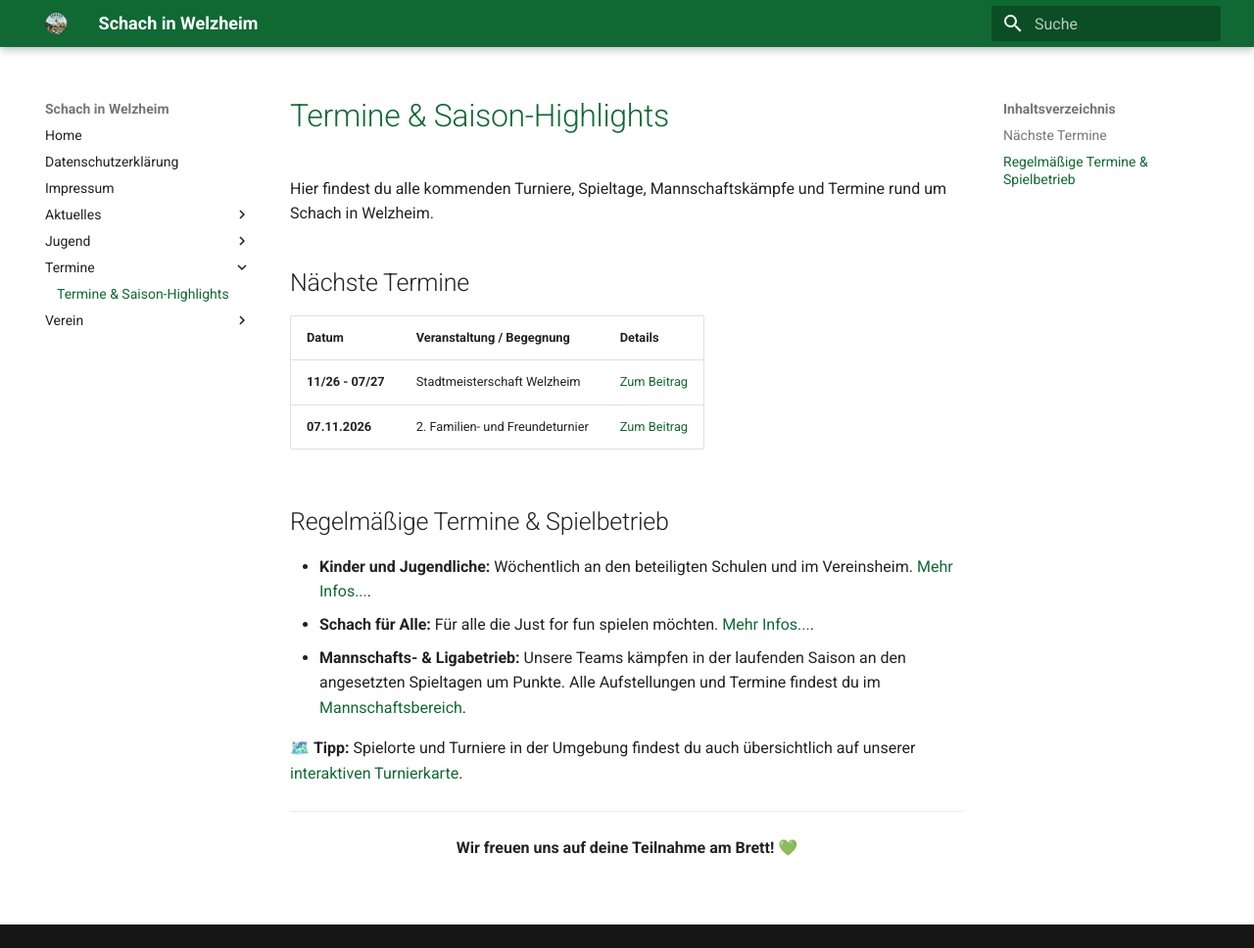
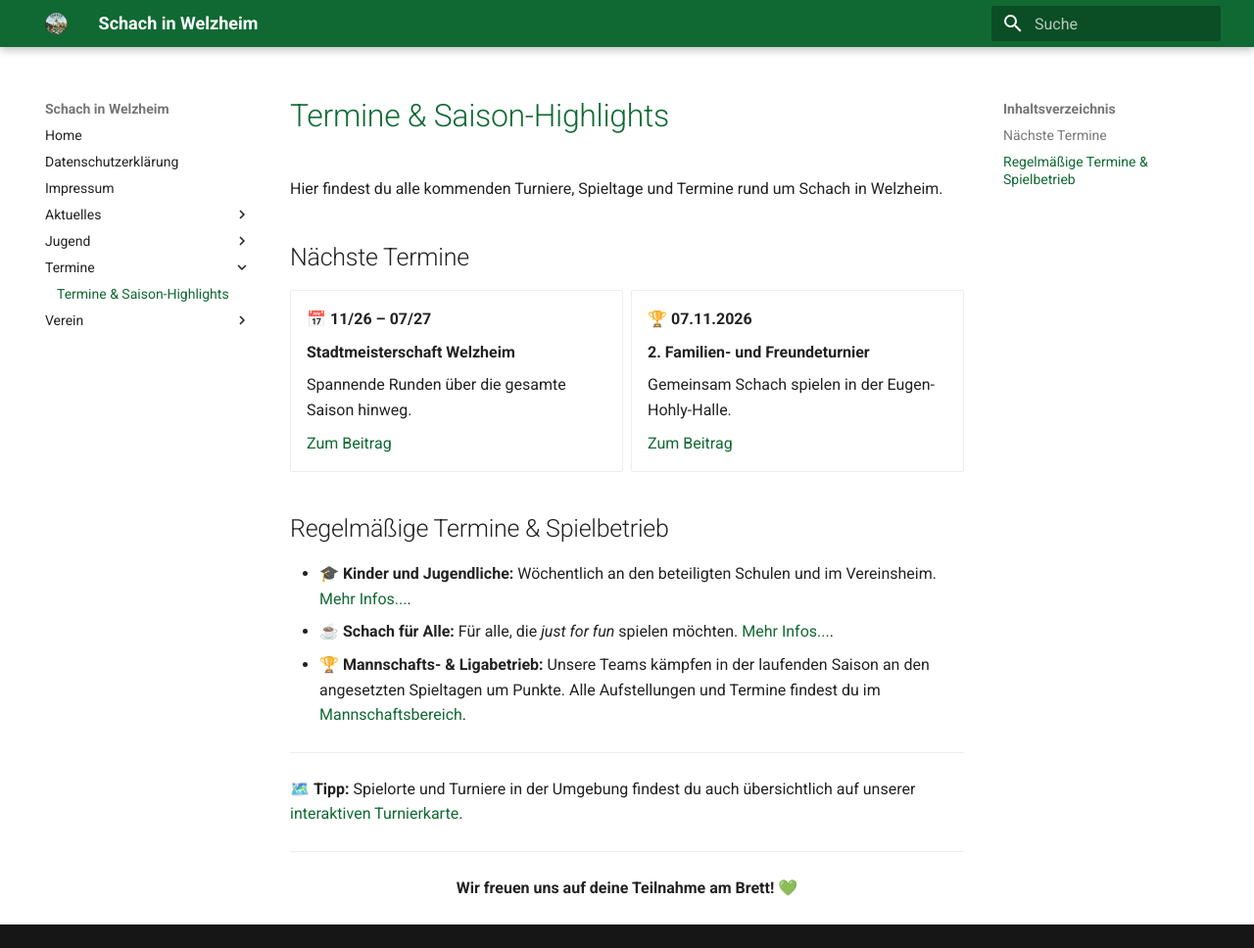
Before and after one commit to schachwelzheim/schachwelzheim, an MkDocs documentation site: the page built from docs/termine/index.md, in a window 1280 px wide and 968 px high. Shown: the whole window at 98% size. Built offline with MkDocs 1.6.1 and Material for MkDocs 9.7.7, drawn with Linux system fonts in a browser that asks for light colours.

Commit message:
Enhance event listings with icons and formatting
Updated the format of upcoming events and added icons for better visibility. Improved descriptions for clarity.

```diff
--- a/docs/termine/index.md
+++ b/docs/termine/index.md
@@ -1,19 +1,36 @@
 # Termine & Saison-Highlights
 
-Hier findest du alle kommenden Turniere, Spieltage, Mannschaftskämpfe und Termine rund um Schach in Welzheim.
+Hier findest du alle kommenden Turniere, Spieltage und Termine rund um Schach in Welzheim.
 
 ## Nächste Termine
 
-| Datum | Veranstaltung / Begegnung | Details |
-| :--- | :--- | :--- |
-| **11/26 - 07/27** | Stadtmeisterschaft Welzheim | [Zum Beitrag](../aktuelles/2026-10-07/) |
-| **07.11.2026** | 2. Familien- und Freundeturnier | [Zum Beitrag](../aktuelles/2026-09-29/) |
+<div class="grid cards" markdown>
+
+-   __📅 11/26 – 07/27__
+
+    **Stadtmeisterschaft Welzheim**
+
+    Spannende Runden über die gesamte Saison hinweg.
+
+    [Zum Beitrag](../aktuelles/2026-10-07/)
+
+-   __🏆 07.11.2026__
+
+    **2. Familien- und Freundeturnier**
+
+    Gemeinsam Schach spielen in der Eugen-Hohly-Halle.
+
+    [Zum Beitrag](../aktuelles/2026-09-29/)
+
+</div>
 
 ## Regelmäßige Termine & Spielbetrieb
 
-*   **Kinder und Jugendliche:** Wöchentlich an den beteiligten Schulen und im Vereinsheim. [Mehr Infos...](../jugend/).
-*   **Schach für Alle:** Für alle die Just for fun spielen möchten. [Mehr Infos...](../verein/alle).
-*   **Mannschafts- & Ligabetrieb:** Unsere Teams kämpfen in der laufenden Saison an den angesetzten Spieltagen um Punkte. Alle Aufstellungen und Termine findest du im [Mannschaftsbereich](../verein/mannschaften).
+*   🎓 **Kinder und Jugendliche:** Wöchentlich an den beteiligten Schulen und im Vereinsheim. [Mehr Infos...](../jugend/).
+*   ☕ **Schach für Alle:** Für alle, die *just for fun* spielen möchten. [Mehr Infos...](../verein/alle).
+*   🏆 **Mannschafts- & Ligabetrieb:** Unsere Teams kämpfen in der laufenden Saison an den angesetzten Spieltagen um Punkte. Alle Aufstellungen und Termine findest du im [Mannschaftsbereich](../verein/mannschaften).
+
+---
 
 🗺️ **Tipp:** Spielorte und Turniere in der Umgebung findest du auch übersichtlich auf unserer [interaktiven Turnierkarte](https://schachwelzheim.github.io/wam-karte/).
 
```
